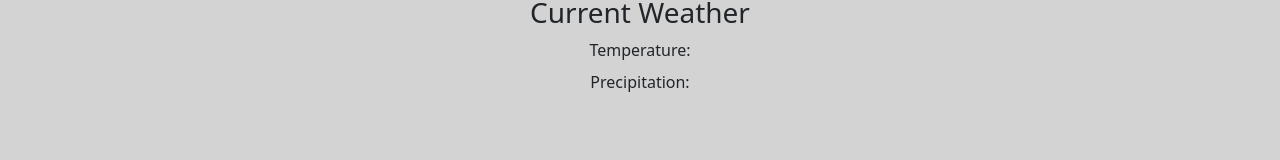
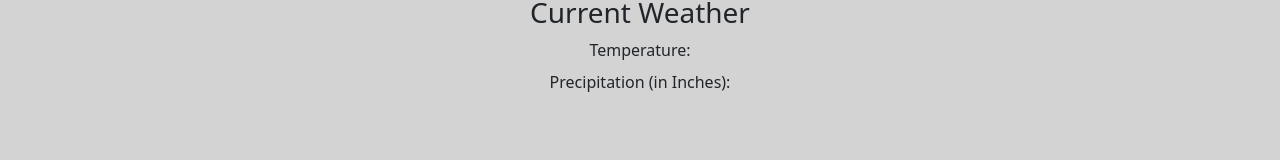
Before and after one commit to marshallturley/startup, a React (Vite) app: page /dashboard in a window 1280 px wide. Shown: the part 235-395 px from the top of the page. Built offline with nearby package versions, Linux system fonts and the light colour scheme; no server answers.

Commit message:
Update weather information formatting

```diff
--- a/src/dashboard/dashboard.jsx
+++ b/src/dashboard/dashboard.jsx
@@ -48,7 +48,7 @@ export function Dashboard() {
         <section className="text-center mb-5">
             <h3>Current Weather</h3>
             <div className="my-2">Temperature: {weather.temperature}</div>
-            <div className="my-2">Precipitation: {weather.precipitation}</div>
+            <div className="my-2">Precipitation (in Inches): {weather.precipitation}</div>
         </section>
         <section className="text-center mb-5">
             <h3 className="mt-2">{userName}'s Total Workouts Logged</h3>
```
